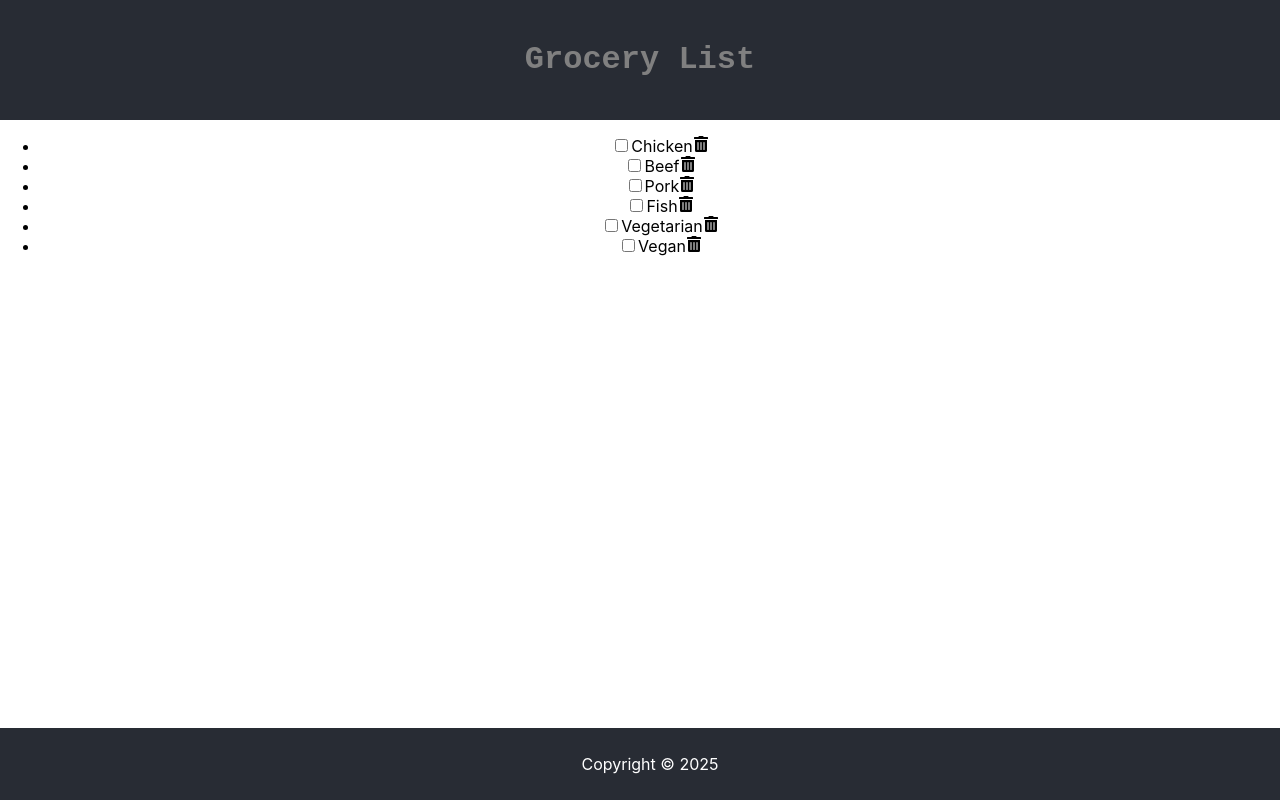
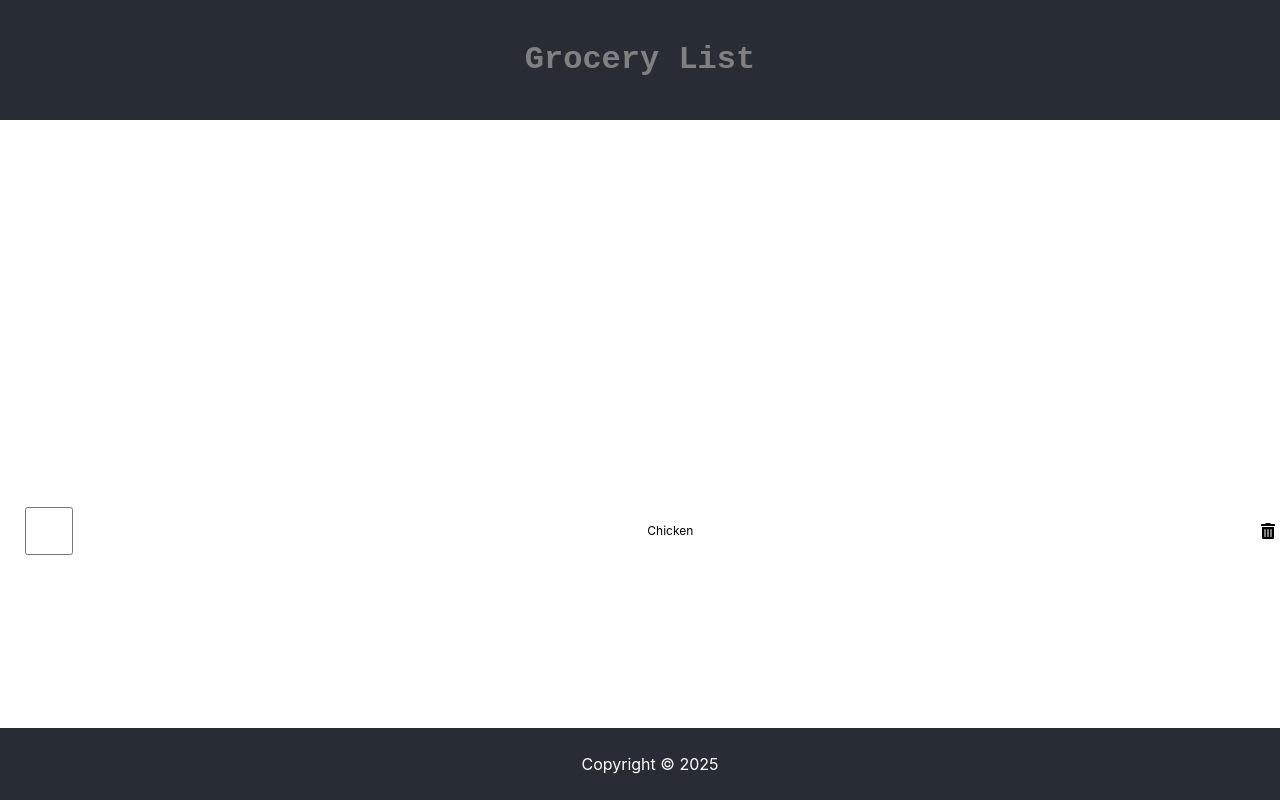
Before and after one commit to itsadhil/reactcourse, a React (Create React App) app: page / in a window 1280 px wide. Shown: the top 800 px of the page. Built offline with nearby package versions, Linux system fonts and the light colour scheme.

Commit message:
added css

```diff
--- a/src/index.css
+++ b/src/index.css
@@ -28,3 +28,61 @@ footer {
   bottom: 0;
   width: 100%;
 }
+
+ul{
+  width: 100%;
+  list-style: none;
+  padding: 0 0.25rem 0.25rem;
+}
+
+ul li::before{
+  content: "\2000";
+}
+
+.item{
+  display: flex;
+  justify-content: flex-start;
+  align-items: center;
+  padding: 0.5rem 0.5rem 0.5rem;
+  margin: 0.25rem 0;
+  background-color: white;
+}
+
+.item:first-child{
+  margin: 0;
+}
+
+.item input[type="checkbox"]{
+  text-align: center;
+  width: 2%;
+  width: 48px;
+  min-width: auto;
+  height: 2.5rem;
+  height: 48rem;
+  min-height: 48px;
+  cursor: pointer;
+  margin-right: 0.5rem;
+}
+
+.item input[type="checkbox"]:focus + label {
+  text-decoration: underline;
+}
+
+.item > label{
+  font-size: 0.75rem;
+  flex-grow: 1;
+}
+
+.item svg:focus{
+  width: 48px;
+  min-width: 48px;
+  height: 36px;
+  font-size: 1rem;
+  color: steelblue;
+  cursor: pointer;
+}
+
+.item svg:focus,
+.item svg:hover{
+  color: steelblue;
+}
```
